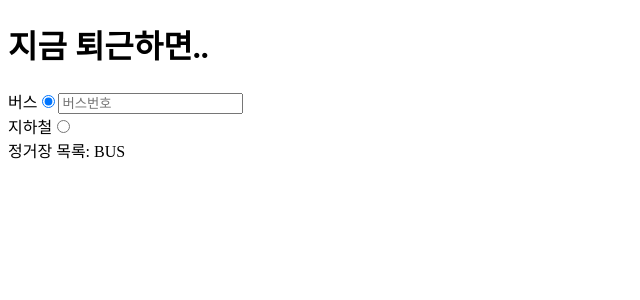
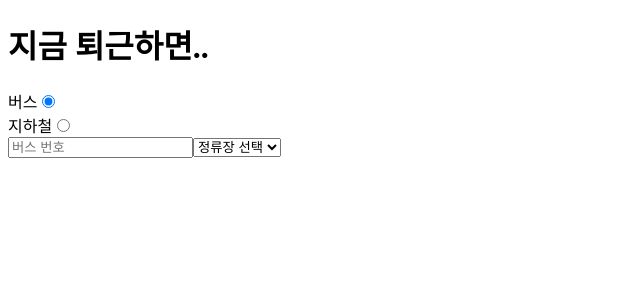
Before and after one commit to HM970506/when-do-you-get-off-work, a React (Create React App) app: page / in a window 1280 px wide. Both pictures are taken after a click on the radio button 48 px from the left and 101 px from the top of the page. Shown: the top 300 px of the page, without its empty margins (0-640 px from the left). Built offline with nearby package versions, Linux system fonts and the light colour scheme; no server answers.

Commit message:
버스, 지하철별 호선 및 정류장 선택 html추가

```diff
--- a/src/pages/main/main.tsx
+++ b/src/pages/main/main.tsx
@@ -13,8 +13,8 @@ const BUSID_MAP = busIdMap();
 
 const Main = () => {
   const [state, setState] = useState<string | null>(null);
-  const [stations, setStations] = useState(null);
-  const busNumberRef = useRef<HTMLInputElement>(null);
+  const [stations, setStations] = useState([]);
+  const idRef = useRef<HTMLInputElement>(null);
 
   const submitHandler = (e: FormEvent<HTMLFormElement>) => {
     e.preventDefault();
@@ -31,17 +31,7 @@ const Main = () => {
   const radiobuttonHandler = async (e: ChangeEvent<HTMLInputElement>) => {
     const transpor = e.target.value;
     setState(transpor);
-
-    if (transpor == BUS && busNumberRef.current) {
-      if (busNumberRef.current.value != null) {
-        const data = await fetchBusData(
-          BUSID_MAP.get(busNumberRef.current.value)
-        );
-      } else {
-      }
-    } else if (transpor == SUBWAY) {
-      const data = await fetchSubwayData(1);
-    }
+    setStations([]);
   };
 
   return (
@@ -56,7 +46,6 @@ const Main = () => {
             value={BUS}
             onChange={radiobuttonHandler}
           />
-          <input type="text" placeholder="버스번호" ref={busNumberRef} />
         </div>
         <div>
           <label>지하철</label>
@@ -67,8 +56,37 @@ const Main = () => {
             onChange={radiobuttonHandler}
           />
         </div>
-        {state != null && <div>정거장 목록: {state}</div>}
-        {stations != null && <button>확인하기</button>}
+        {state != null && (
+          <>
+            {state == BUS ? (
+              <input type="text" placeholder="버스 번호" ref={idRef} />
+            ) : (
+              <select>
+                <option value="null">호선 선택</option>
+                <option value="1">1호선</option>
+                <option value="2">2호선</option>
+                <option value="3">3호선</option>
+                <option value="4">4호선</option>
+                <option value="5">5호선</option>
+                <option value="6">6호선</option>
+                <option value="7">7호선</option>
+                <option value="8">8호선</option>
+                <option value="9">9호선</option>
+              </select>
+            )}
+            <select>
+              <option value="null">정류장 선택</option>
+              {stations.map((station, key) => {
+                return (
+                  <option value={station} key={key}>
+                    {station}
+                  </option>
+                );
+              })}
+            </select>
+          </>
+        )}
+        {stations.length > 0 && <button>확인하기</button>}
       </form>
     </>
   );
```
